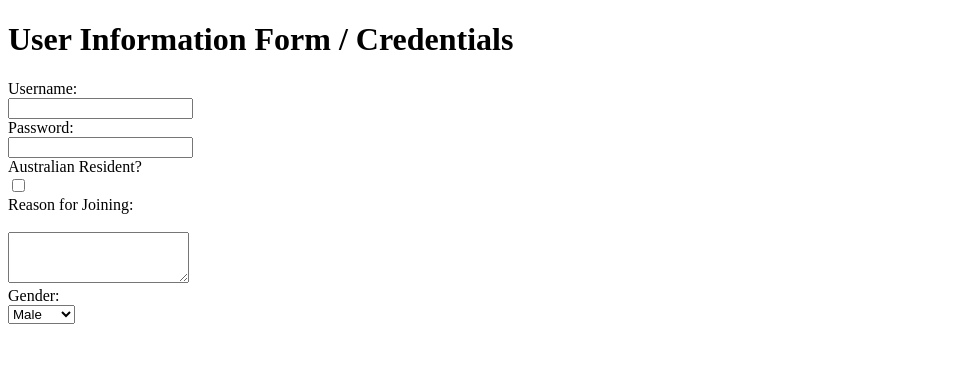
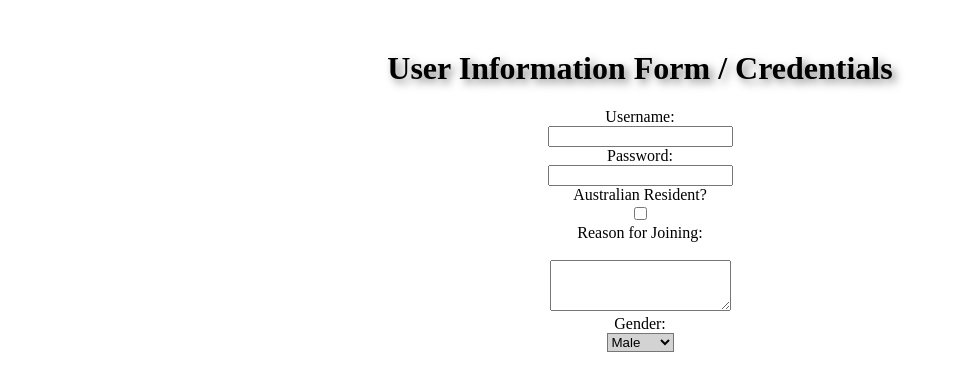
Before and after one commit to dtru0010/fit5032-efolio, a Vue app in the folder week3/dtruong-library/: page / in a window 1280 px wide. Shown: the top 390 px of the page, without its empty margins (0-955 px from the left). Built offline with nearby package versions, Linux system fonts and the light colour scheme.

Commit message:
activity 3 complete

```diff
--- a/week3/dtruong-library/src/main.js
+++ b/week3/dtruong-library/src/main.js
@@ -1,4 +1,6 @@
 import { createApp } from 'vue'
 import App from './App.vue'
 
+import './style.css'
+
 createApp(App).mount('#app')
--- /dev/null
+++ b/week3/dtruong-library/src/style.css
@@ -0,0 +1,26 @@
+/* Tag Selectors */
+h1 {
+  text-align: center;
+  margin-top: 20px;
+  text-shadow: 4px 4px 8px rgba(0, 0, 0, 0.5);
+}
+
+/* Class Selectors */
+.form {
+  text-align: center;
+  margin-top: 50px;
+}
+
+/* ID Selectors */
+#username:focus,
+#password:focus,
+#isAustralian:focus,
+#reason:focus {
+  border-color: #ff6347;
+  background: #ffebe8;
+}
+
+/* Attribute Selector */
+select[id='gender'] {
+  background-color: #d3d3d3;
+}
```
